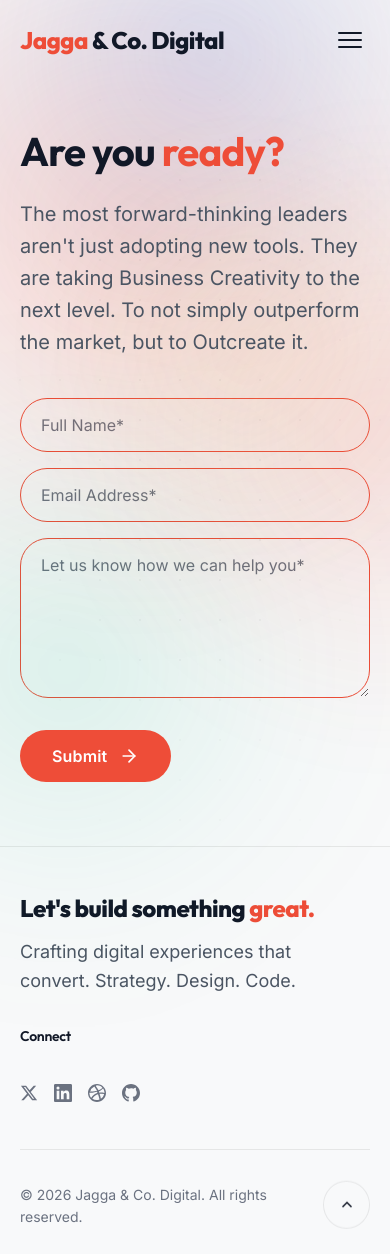
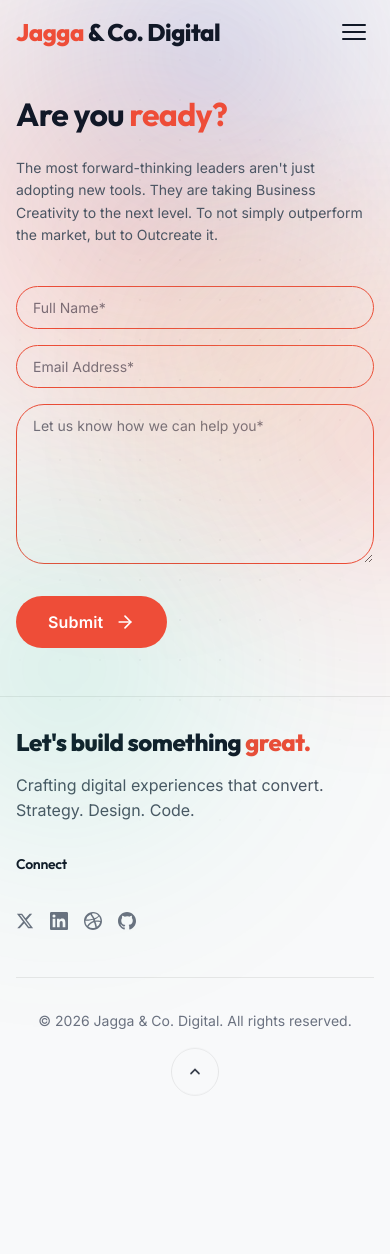
Before and after one commit to Shubhamcoding/jagga_portfolio, a React (Vite) app in the folder frontend/: page /contact in a window 390 px wide. After the commit the page ends 1113 px from the top, so only its background shows below. Built offline with nearby package versions, Linux system fonts and the light colour scheme.

Commit message:
optimized view for mobile and tablets v1

```diff
--- a/frontend/src/App.css
+++ b/frontend/src/App.css
@@ -333,6 +333,20 @@
 }
 
 @media (max-width: 768px) {
+  .hero {
+    padding: calc(var(--nav-height) + var(--space-4)) 0 var(--space-8);
+  }
+
+  .hero__card {
+    min-height: 50vh;
+    padding: var(--space-6);
+    margin-bottom: var(--space-8);
+  }
+
+  .hero__card .hero__subtitle {
+    font-size: var(--text-base);
+  }
+
   .hero__actions {
     flex-direction: column;
     align-items: flex-start;
@@ -342,10 +356,49 @@
     flex-direction: column;
     border-radius: var(--radius-lg);
     gap: var(--space-4);
+    padding: var(--space-4) var(--space-6);
   }
 
   .hero__stat-divider {
     display: none;
+  }
+
+  .hero__particle--1 {
+    width: 300px;
+    height: 300px;
+  }
+
+  .hero__particle--2 {
+    width: 250px;
+    height: 250px;
+  }
+
+  .hero__particle--3 {
+    width: 180px;
+    height: 180px;
+  }
+}
+
+@media (max-width: 480px) {
+  .hero__card {
+    min-height: 45vh;
+    padding: var(--space-5);
+    border-radius: var(--radius-lg);
+  }
+
+  .hero__card .hero__subtitle {
+    font-size: var(--text-sm);
+    margin-bottom: var(--space-5);
+  }
+
+  .hero__stats {
+    padding: var(--space-3) var(--space-4);
+    width: 100%;
+    max-width: 100%;
+  }
+
+  .hero__stat-number {
+    font-size: var(--text-2xl);
   }
 }
 
@@ -670,6 +723,22 @@
   }
 }
 
+@media (max-width: 480px) {
+  .project-modal {
+    width: 100vw;
+    height: 100vh;
+    border-radius: 0;
+  }
+
+  .project-modal__header {
+    padding: var(--space-3) var(--space-4);
+  }
+
+  .project-modal__open-btn span {
+    display: none;
+  }
+}
+
 
 /* Before / After */
 .work__before-after {
@@ -780,6 +849,64 @@
   }
 }
 
+@media (max-width: 768px) {
+  .work__filters {
+    overflow-x: auto;
+    -webkit-overflow-scrolling: touch;
+    scrollbar-width: none;
+    gap: var(--space-1);
+  }
+
+  .work__filters::-webkit-scrollbar {
+    display: none;
+  }
+
+  .work__filter {
+    white-space: nowrap;
+    flex-shrink: 0;
+    font-size: var(--text-sm);
+  }
+
+  .work__card-image {
+    height: 240px;
+  }
+
+  .work__card-content {
+    padding: var(--space-6);
+  }
+
+  .work__card-title {
+    font-size: var(--text-xl);
+  }
+}
+
+@media (max-width: 480px) {
+  .work__card-image {
+    height: 200px;
+  }
+
+  .work__card-content {
+    padding: var(--space-4);
+  }
+
+  .work__card-title {
+    font-size: var(--text-lg);
+  }
+
+  .work__card-description {
+    font-size: var(--text-sm);
+  }
+
+  .work__grid {
+    margin-bottom: var(--space-16);
+  }
+
+  .before-after__handle {
+    width: 36px;
+    height: 36px;
+  }
+}
+
 /* ===== ABOUT ===== */
 .about__layout {
   display: flex;
@@ -873,9 +1000,38 @@
   color: var(--color-text-muted);
 }
 
+@media (max-width: 992px) {
+  .about__team-grid {
+    grid-template-columns: repeat(2, 1fr);
+  }
+}
+
 @media (max-width: 768px) {
   .about__team-grid {
     grid-template-columns: 1fr;
+  }
+
+  .about__member {
+    padding: var(--space-6);
+  }
+
+  .about__value {
+    padding: var(--space-4);
+  }
+}
+
+@media (max-width: 480px) {
+  .about__team-heading {
+    font-size: var(--text-2xl);
+    margin-bottom: var(--space-6);
+  }
+
+  .about__description {
+    font-size: var(--text-base);
+  }
+
+  .about__layout {
+    gap: var(--space-10);
   }
 }
 
@@ -999,6 +1155,24 @@
   .services__grid {
     grid-template-columns: 1fr;
   }
+
+  #services .section-title {
+    font-size: var(--text-3xl);
+  }
+}
+
+@media (max-width: 480px) {
+  .services__card {
+    padding: var(--space-4);
+  }
+
+  .services__card-title {
+    font-size: var(--text-lg);
+  }
+
+  #services .section-title {
+    font-size: var(--text-2xl);
+  }
 }
 
 /* ===== CONTACT ===== */
@@ -1111,6 +1285,37 @@
   }
 }
 
+@media (max-width: 768px) {
+  #contact {
+    min-height: auto;
+    padding-top: calc(var(--nav-height) + var(--space-8));
+    padding-bottom: var(--space-12);
+  }
+
+  .contact__heading {
+    font-size: var(--text-4xl);
+  }
+
+  .contact__description {
+    font-size: var(--text-base);
+  }
+}
+
+@media (max-width: 480px) {
+  .contact__heading {
+    font-size: var(--text-3xl);
+  }
+
+  .contact__description {
+    font-size: var(--text-sm);
+  }
+
+  .contact__input {
+    padding: var(--space-3) var(--space-4);
+    font-size: var(--text-sm);
+  }
+}
+
 /* ===== FOOTER ===== */
 .footer {
   padding: var(--space-12) 0 var(--space-6);
@@ -1215,8 +1420,26 @@
   }
 }
 
+@media (max-width: 768px) {
+  .footer {
+    padding: var(--space-8) 0 var(--space-4);
+  }
+}
+
 @media (max-width: 480px) {
-  /* No additional changes needed since flex-direction is already column */
+  .footer__bottom {
+    flex-direction: column;
+    gap: var(--space-4);
+    text-align: center;
+  }
+
+  .footer__logo {
+    font-size: var(--text-2xl);
+  }
+
+  .footer__tagline {
+    font-size: var(--text-base);
+  }
 }
 
 /* ===== LIGHT MODE PREFERENCES ===== */
--- a/frontend/src/index.css
+++ b/frontend/src/index.css
@@ -351,11 +351,20 @@ ul, ol {
 }
 
 /* --- Responsive --- */
+@media (max-width: 992px) {
+  :root {
+    --text-5xl: 2.75rem;
+    --text-6xl: 3.25rem;
+    --text-7xl: 4rem;
+  }
+}
+
 @media (max-width: 768px) {
   :root {
     --text-5xl: 2.5rem;
     --text-6xl: 3rem;
     --text-7xl: 3.5rem;
+    --nav-height: 64px;
   }
 
   .section-padding {
@@ -373,4 +382,12 @@ ul, ol {
     --text-6xl: 2.5rem;
     --text-7xl: 3rem;
   }
+
+  .section-padding {
+    padding: var(--space-12) 0;
+  }
+
+  .container {
+    padding: 0 var(--space-4);
+  }
 }
```
